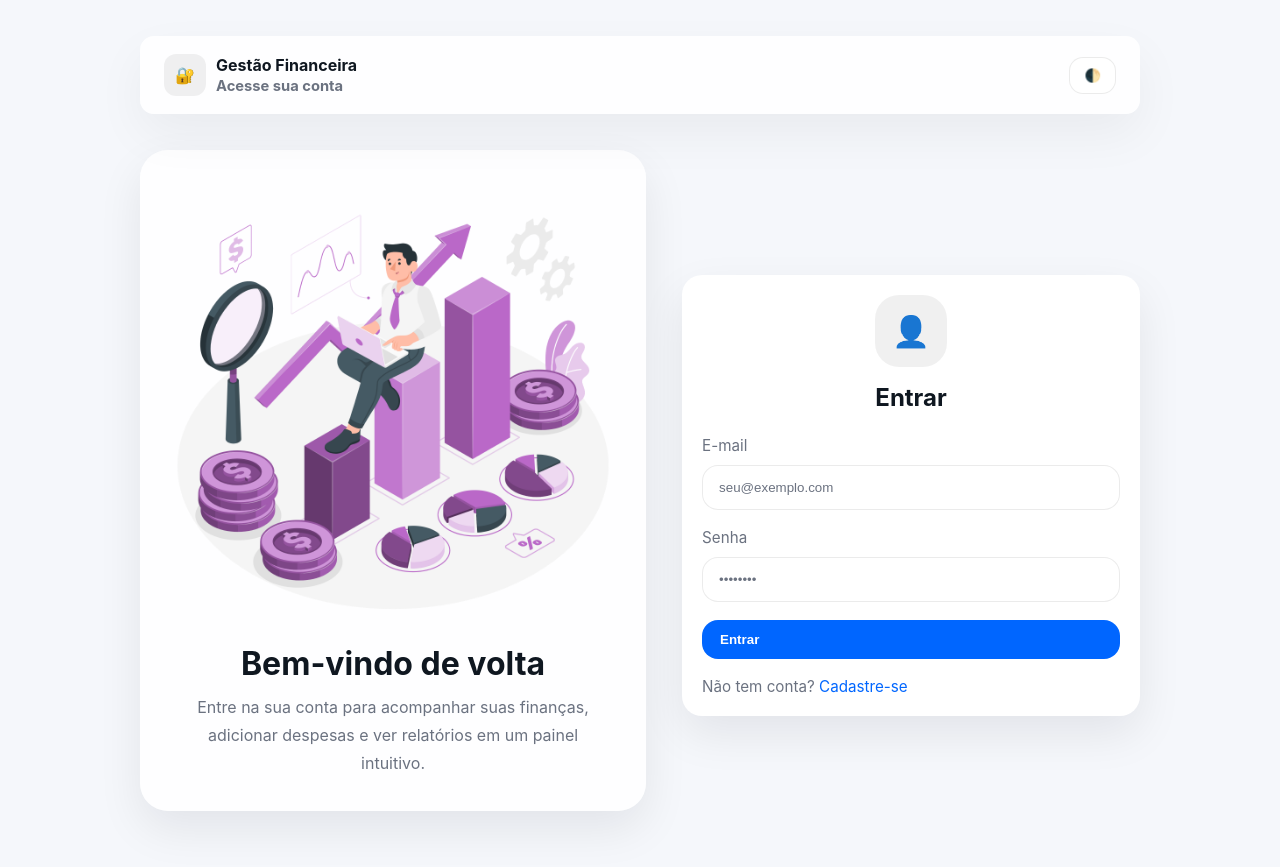
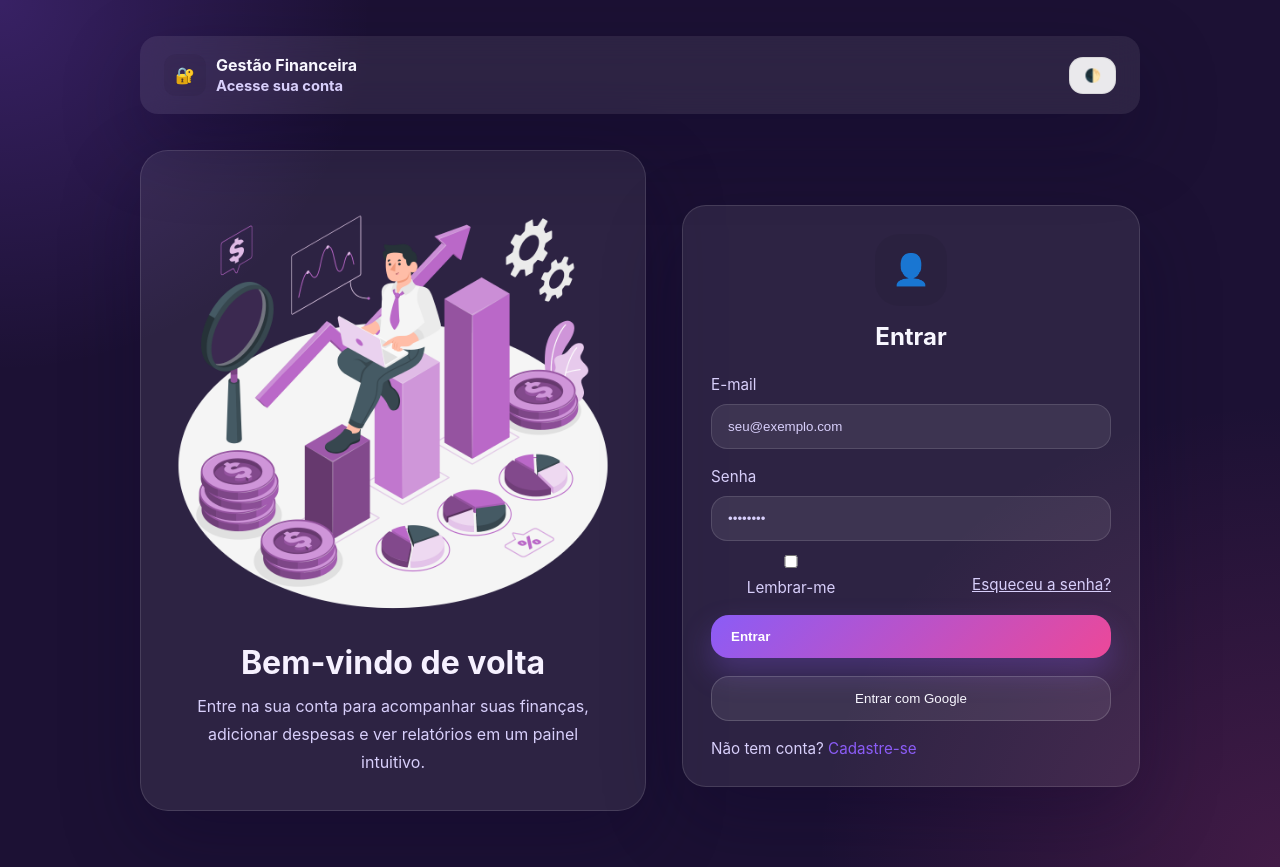
Before and after one commit to moiseseliashb/Projetos-do-Lab4, a PHP site: page /login.php in a window 1280 px wide. Run offline with PHP 8.4, Linux system fonts and the light colour scheme; data comes from the database, SQL or seed files in the repository; both versions use the stored data as it was after the commit.

```diff
--- a/assets/css/style.css
+++ b/assets/css/style.css
@@ -1,25 +1,35 @@
 :root{
-	--bg: #f5f7fb;
-	--card: #fff;
-	--text: #0f1720;
-	--muted: #6b7280;
-	--primary: #06f;
-	--success: #059669;
-	--danger: #dc2626;
+	--bg: radial-gradient(circle at top left, rgba(146, 85, 255, 0.24), transparent 24%), radial-gradient(circle at bottom right, rgba(236, 72, 153, 0.18), transparent 30%), #1c1134;
+	--card: rgba(255,255,255,0.08);
+	--card-strong: rgba(255,255,255,0.14);
+	--text: #f8f7ff;
+	--muted: #d8cffb;
+	--primary: #8b5cf6;
+	--primary-dark: #7c3aed;
+	--accent: #ec4899;
+	--success: #14b8a6;
+	--danger: #fb7185;
+	--border: rgba(255,255,255,0.12);
+	--shadow: 0 28px 80px rgba(10,5,40,0.28);
 }
 [data-theme="dark"]{
-	--bg: #0b1220;
-	--card: #071025;
-	--text: #e6eef8;
-	--muted: #94a3b8;
-	--primary: #60a5fa;
-	--success: #10b981;
+	--bg: radial-gradient(circle at top left, rgba(146, 85, 255, 0.18), transparent 24%), radial-gradient(circle at bottom right, rgba(236, 72, 153, 0.12), transparent 30%), #100722;
+	--card: rgba(255,255,255,0.08);
+	--card-strong: rgba(255,255,255,0.14);
+	--text: #f8f7ff;
+	--muted: #d8cffb;
+	--primary: #8b5cf6;
+	--primary-dark: #7c3aed;
+	--accent: #ec4899;
+	--success: #14b8a6;
 	--danger: #fb7185;
+	--border: rgba(255,255,255,0.14);
+	--shadow: 0 28px 80px rgba(10,5,40,0.32);
 }
 
 * { box-sizing: border-box; margin: 0; padding: 0; }
-body { font-family: Inter, system-ui, Arial, sans-serif; background:var(--bg); color:var(--text); padding:20px }
-.topbar{ display:flex; justify-content:space-between; align-items:center; padding:18px 24px; background:rgba(255,255,255,0.85); backdrop-filter: blur(10px); border-radius:14px; margin:16px auto; max-width:900px; box-shadow:0 20px 50px rgba(0,0,0,0.05); transition: background 0.25s ease, color 0.25s ease }
+body { font-family: Inter, system-ui, Arial, sans-serif; background:var(--bg); color:var(--text); padding:20px; min-height:100vh; }
+.topbar{ display:flex; justify-content:space-between; align-items:center; padding:18px 24px; background:rgba(255,255,255,0.08); backdrop-filter: blur(16px); border-radius:18px; margin:16px auto; max-width:1000px; box-shadow:var(--shadow); transition: background 0.25s ease, color 0.25s ease }
 .auth-topbar{ max-width:1000px; }
 .brand{ display:flex; align-items:center; gap:10px; font-weight:700 }
 .brand-icon{ width:42px; height:42px; display:inline-flex; align-items:center; justify-content:center; border-radius:12px; background:rgba(0,0,0,0.06); }
@@ -30,20 +40,22 @@ body { font-family: Inter, system-ui, Arial, sans-serif; background:var(--bg); c
 .auth-page{ max-width:1000px; margin:36px auto; }
 .auth-layout{ display:grid; grid-template-columns: 1.05fr 0.95fr; gap:36px; align-items:center; }
 .auth-panel{ display:flex; justify-content:center; }
-.auth-image{ background:rgba(255,255,255,0.92); padding:34px; border-radius:28px; box-shadow:0 18px 45px rgba(2,6,23,0.08); }
-.auth-image img{ width:100%; height:auto; display:block; border-radius:24px; }
-.auth-copy{ margin-top:24px; text-align:center; }
-.auth-copy h1{ margin-bottom:12px; font-size:2rem; line-height:1.1; }
+.auth-image{ background:rgba(255,255,255,0.08); padding:34px; border-radius:28px; box-shadow:var(--shadow); border:1px solid rgba(255,255,255,0.12); }
+.auth-image img{ width:100%; height:auto; display:block; border-radius:24px; margin-bottom:24px; }
+.auth-copy{ margin-top:0; text-align:center; }
+.auth-copy h1{ margin-bottom:12px; font-size:2rem; line-height:1.1; color: #f6f1ff; }
 .auth-copy p{ color:var(--muted); line-height:1.75; font-size:1rem; }
 @media(max-width: 900px){ .auth-layout{ grid-template-columns:1fr; } .auth-page{ margin:24px auto; } .auth-image{ padding:24px; } }
-.card{ background:var(--card); border-radius:20px; padding:20px; box-shadow: 0 18px 45px rgba(2,6,23,0.08); transition: transform 0.25s ease, box-shadow 0.25s ease, background 0.25s ease }
+.card{ background:var(--card); border-radius:24px; padding:28px; box-shadow: var(--shadow); border:1px solid rgba(255,255,255,0.12); transition: transform 0.25s ease, box-shadow 0.25s ease, background 0.25s ease }
 .card:hover{ transform: translateY(-2px); }
 .form-inline{ display:flex; gap:12px; align-items:center; flex-wrap:wrap }
-.form-inline input, .form-inline select, .auth-form input, .auth-form select { padding:14px 16px; border:1px solid rgba(0,0,0,0.08); border-radius:16px; background:rgba(255,255,255,0.9); color:var(--text); min-width:160px; transition: border-color 0.25s ease, box-shadow 0.25s ease, background 0.25s ease }
+.form-inline input, .form-inline select, .auth-form input, .auth-form select { padding:14px 16px; border:1px solid var(--border); border-radius:16px; background:rgba(255,255,255,0.08); color:var(--text); min-width:160px; transition: border-color 0.25s ease, box-shadow 0.25s ease, background 0.25s ease }
 .form-inline input:focus, .form-inline select:focus, .auth-form input:focus, .auth-form select:focus { outline:none; border-color:var(--primary); box-shadow:0 0 0 4px rgba(56,189,248,0.15); }
-.primary{ background:var(--primary); color:white; border:none; padding:12px 18px; border-radius:16px; cursor:pointer; display:inline-flex; align-items:center; gap:8px; font-weight:700; transition: transform 0.25s ease, box-shadow 0.25s ease, opacity 0.25s ease }
-.primary:hover{ transform: translateY(-1px); box-shadow:0 12px 26px rgba(56,189,248,0.25); }
+.primary{ background: linear-gradient(135deg, var(--primary), var(--accent)); color:white; border:none; padding:14px 20px; border-radius:18px; cursor:pointer; display:inline-flex; align-items:center; gap:10px; font-weight:700; box-shadow:0 14px 30px rgba(139,92,246,0.28); transition: transform 0.25s ease, box-shadow 0.25s ease, opacity 0.25s ease }
+.primary:hover{ transform: translateY(-2px); box-shadow:0 18px 35px rgba(139,92,246,0.34); }
 .primary:active{ transform: translateY(0); }
+.secondary{ background: rgba(255,255,255,0.08); color: var(--text); border: 1px solid rgba(255,255,255,0.16); padding:14px 20px; border-radius:18px; cursor:pointer; display:inline-flex; align-items:center; gap:10px; justify-content:center; width:100%; transition: transform 0.25s ease, box-shadow 0.25s ease, background 0.25s ease }
+.secondary:hover{ transform: translateY(-1px); background: rgba(255,255,255,0.12); }
 .btn-icon{ display:inline-flex; align-items:center; justify-content:center; width:26px; height:26px; border-radius:8px; background:rgba(255,255,255,0.18); }
 .filters{ display:flex; gap:16px; align-items:center; justify-content:flex-start; flex-wrap:wrap; margin:22px 0; }
 .filters label{ display:flex; flex-direction: column; gap:8px; font-size:0.95rem; color:var(--muted); }
@@ -67,10 +79,13 @@ body { font-family: Inter, system-ui, Arial, sans-serif; background:var(--bg); c
 .icon-circle{ width:72px; height:72px; display:flex; align-items:center; justify-content:center; border-radius:24px; background:rgba(0,0,0,0.06); font-size:1.9rem; }
 .auth-form{ display:grid; gap:18px; }
 .auth-form label{ display:flex; flex-direction:column; gap:10px; text-align:left; color:var(--muted); font-size:0.95rem; }
-.auth-form input{ width:100%; }
+.auth-form input, .auth-form select{ width:100%; }
+.auth-form .option-row{ display:flex; justify-content:space-between; align-items:center; gap:12px; flex-wrap:wrap; margin-top:-4px; }
+.auth-form .checkbox{ display:flex; align-items:center; gap:10px; color:var(--muted); font-size:0.95rem; }
+.auth-form .checkbox input{ width:auto; accent-color: var(--primary); }
 .small{ margin-top:18px; color:var(--muted); font-size:0.95rem; }
 .small a{ color:var(--primary); text-decoration:none; }
-.alert{ background:#ffeef0; color:#9f1239; padding:12px 14px; border-radius:12px; margin:10px 0; }
+.alert{ background: rgba(251, 113, 133, 0.14); color: #fb7185; padding:12px 14px; border-radius:12px; margin:10px 0; }
 input::placeholder{ color:var(--muted); }
 button#theme-toggle{ background:rgba(255,255,255,0.9); border:1px solid rgba(0,0,0,0.08); padding:10px 14px; border-radius:14px; cursor:pointer; transition: background 0.25s ease, transform 0.2s ease }
 button#theme-toggle:hover{ transform: translateY(-1px); }
--- a/assets/js/app.js
+++ b/assets/js/app.js
@@ -64,7 +64,7 @@ document.addEventListener('DOMContentLoaded', ()=>{
 
   async function fetchTransactions(){
     try{
-      const res = await fetch('/api/transactions.php', { credentials: 'same-origin' });
+      const res = await fetch('api/transactions.php', { credentials: 'same-origin' });
       const data = await res.json();
       transactions = Array.isArray(data) ? data : [];
       refreshSummary();
@@ -82,7 +82,7 @@ document.addEventListener('DOMContentLoaded', ()=>{
       category_id: parseInt(document.getElementById('category').value, 10)
     };
     try{
-      await fetch('/api/transactions.php', {
+      await fetch('api/transactions.php', {
         method:'POST', headers:{'Content-Type':'application/json'},
         credentials: 'same-origin',
         body: JSON.stringify(payload)
--- a/index.php
+++ b/index.php
@@ -10,7 +10,7 @@ $categories = $pdo->query('SELECT id, name FROM categories ORDER BY name')->fetc
   <meta charset="utf-8">
   <meta name="viewport" content="width=device-width,initial-scale=1">
   <title>Gestão Financeira</title>
-  <link rel="stylesheet" href="/assets/css/style.css">
+  <link rel="stylesheet" href="assets/css/style.css">
   <meta name="color-scheme" content="light dark">
 </head>
 <body>
@@ -25,7 +25,7 @@ $categories = $pdo->query('SELECT id, name FROM categories ORDER BY name')->fetc
     <div class="controls">
       <button id="theme-toggle" aria-label="Alternar tema">🌓</button>
       <span class="user">Olá, <?php echo htmlspecialchars(current_user_name()) ?></span>
-      <a class="btn-logout" href="/logout.php">Sair</a>
+      <a class="btn-logout" href="logout.php">Sair</a>
     </div>
   </header>
   <main>
@@ -86,6 +86,6 @@ $categories = $pdo->query('SELECT id, name FROM categories ORDER BY name')->fetc
     </section>
   </main>
 
-  <script src="/assets/js/app.js"></script>
+  <script src="assets/js/app.js"></script>
 </body>
 </html>
--- a/login.php
+++ b/login.php
@@ -8,7 +8,7 @@ if ($_SERVER['REQUEST_METHOD'] === 'POST') {
     $email = $_POST['email'] ?? '';
     $password = $_POST['password'] ?? '';
     if (attempt_login($pdo, $email, $password)) {
-        header('Location: /'); exit;
+        header('Location: index.php'); exit;
     } else {
         $errors[] = 'E-mail ou senha inválidos.';
     }
@@ -19,7 +19,7 @@ if ($_SERVER['REQUEST_METHOD'] === 'POST') {
   <meta charset="utf-8">
   <meta name="viewport" content="width=device-width,initial-scale=1">
   <title>Login — Gestão Financeira</title>
-  <link rel="stylesheet" href="/assets/css/style.css">
+  <link rel="stylesheet" href="assets/css/style.css">
 </head>
 <body>
   <header class="topbar auth-topbar">
@@ -36,7 +36,7 @@ if ($_SERVER['REQUEST_METHOD'] === 'POST') {
     <div class="auth-layout">
       <section class="auth-panel">
         <div class="auth-image">
-          <img src="/assets/img/Investment%20data-amico.png" alt="Ilustração de finanças">
+          <img src="assets/img/Investment%20data-amico.png" alt="Ilustração de finanças">
           <div class="auth-copy">
             <h1>Bem-vindo de volta</h1>
             <p>Entre na sua conta para acompanhar suas finanças, adicionar despesas e ver relatórios em um painel intuitivo.</p>
@@ -52,12 +52,17 @@ if ($_SERVER['REQUEST_METHOD'] === 'POST') {
       <form method="post" class="auth-form">
         <label><span>E-mail</span><input name="email" type="email" placeholder="seu@exemplo.com" required></label>
         <label><span>Senha</span><input name="password" type="password" placeholder="••••••••" required></label>
+        <div class="option-row">
+          <label class="checkbox"><input type="checkbox" name="remember"> Lembrar-me</label>
+          <a class="small" href="#">Esqueceu a senha?</a>
+        </div>
         <button type="submit" class="primary">Entrar</button>
+        <button type="button" class="secondary">Entrar com Google</button>
       </form>
-      <p class="small">Não tem conta? <a href="/register.php">Cadastre-se</a></p>
+      <p class="small">Não tem conta? <a href="register.php">Cadastre-se</a></p>
       </section>
     </div>
   </main>
-  <script src="/assets/js/app.js"></script>
+  <script src="assets/js/app.js"></script>
 </body>
 </html>
--- a/logout.php
+++ b/logout.php
@@ -2,5 +2,5 @@
 if (session_status() === PHP_SESSION_NONE) session_start();
 session_unset();
 session_destroy();
-header('Location: /login.php');
+header('Location: login.php');
 exit;
--- a/src/auth.php
+++ b/src/auth.php
@@ -7,7 +7,7 @@ function is_logged_in(): bool {
 
 function require_login(): void {
     if (!is_logged_in()) {
-        header('Location: /login.php');
+        header('Location: login.php');
         exit;
     }
 }
--- a/src/db.php
+++ b/src/db.php
@@ -4,6 +4,21 @@ try{
   $dbCfg = $config['db'];
   $pdo = new PDO($dbCfg['dsn'], $dbCfg['user'], $dbCfg['pass']);
   $pdo->setAttribute(PDO::ATTR_ERRMODE, PDO::ERRMODE_EXCEPTION);
+
+  if (strpos($dbCfg['dsn'], 'sqlite:') === 0) {
+      $table = $pdo->query("SELECT name FROM sqlite_master WHERE type='table' AND name='users'")->fetchColumn();
+      if (!$table) {
+          $sql = file_get_contents(__DIR__ . '/../sql/schema.sql');
+          if ($sql !== false) {
+              $pdo->exec($sql);
+              $categories = ['Salário', 'Alimentação', 'Moradia', 'Transporte', 'Lazer', 'Outros'];
+              $stmt = $pdo->prepare('INSERT OR IGNORE INTO categories (name) VALUES (:name)');
+              foreach ($categories as $category) {
+                  $stmt->execute([':name' => $category]);
+              }
+          }
+      }
+  }
 }catch(PDOException $e){
   http_response_code(500);
   echo json_encode(['error' => 'DB connection failed', 'msg'=>$e->getMessage()]);
```
Also changed, not shown: register.php (+7 -5 lines), tmp_check_db.php (added, +9 -0 lines), data/gestao.db.
